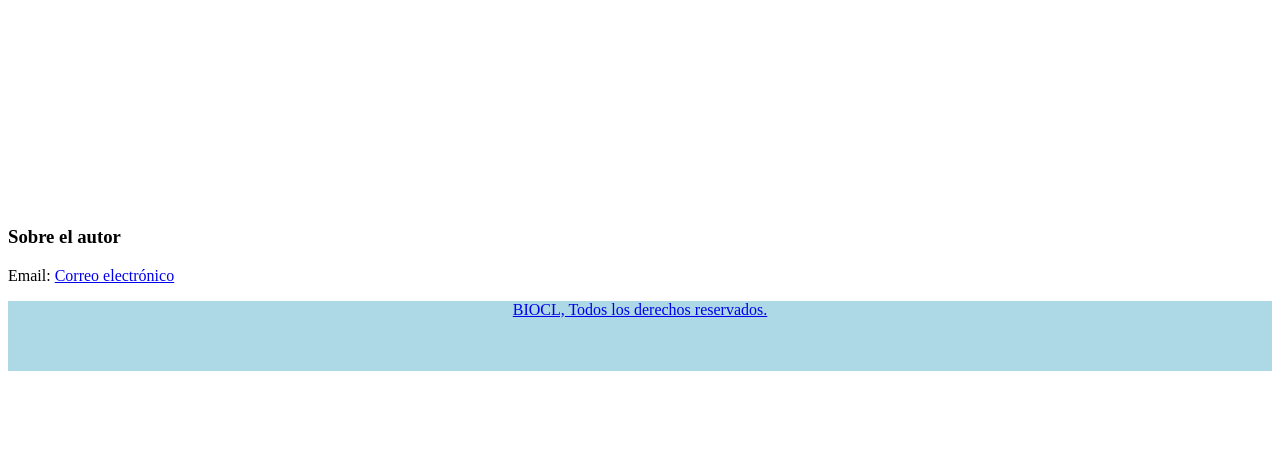
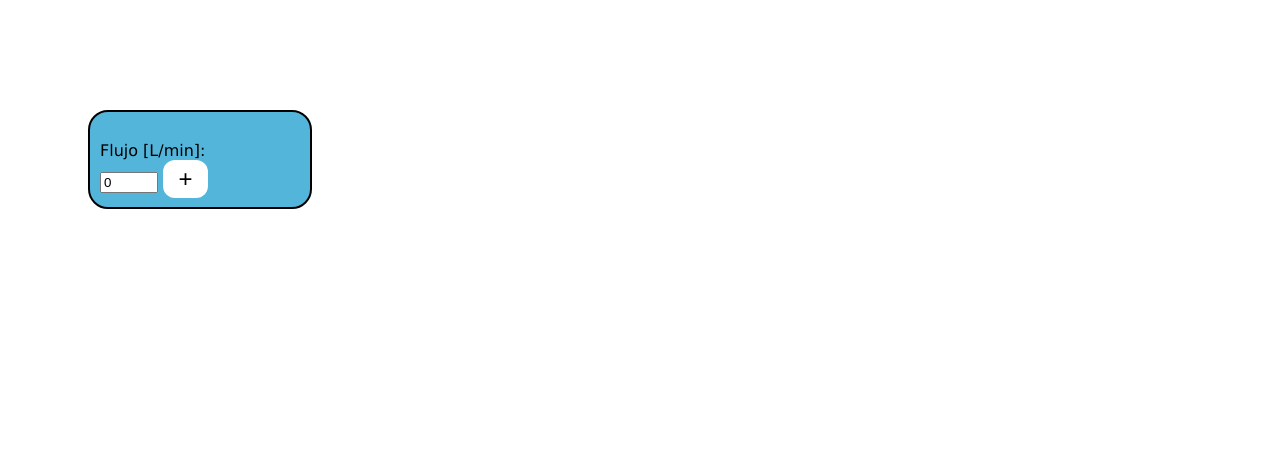
Before and after one commit to hooper2chile/vprocess4, a Flask app: template templates/remontaje.html in a window 1280 px wide. Shown: the part 725-1174 px from the top of the page. Before the commit the page ends 1096 px from the top, so only its background shows below. Run offline with Flask 2, Linux system fonts and the light colour scheme; the template is opened without the code that fills it, so the values that code supplies are empty.

Commit message:
se habilita el encendido de la bomba de remontaje

```diff
--- a/templates/remontaje.html
+++ b/templates/remontaje.html
@@ -80,6 +80,22 @@
           </div>
 
 
+    <!caja5: flujo de remontaje>
+        <div class="caja5">
+          &emsp;&emsp;&emsp;&emsp;&emsp;
+          <div id="rm_flujo_div_id">Flujo [L/min]:</div>
+            <input type="number"
+                         id="rm_flujo_input_id"
+                         style="width: 50px;"
+                         value="0"
+                         MIN="0"
+                         MAX="3"
+                         step="0.1"
+            />
+            <button  type="submit" class="button_apply"> + </button>
+          </div>
+
+
     <font color="white">
     <div class="caja_derecha_arriba1" id="med1"></div>
     <div class="caja_derecha_arriba2" id="med2"></div>
```
Also changed, not shown: 4 other files.
